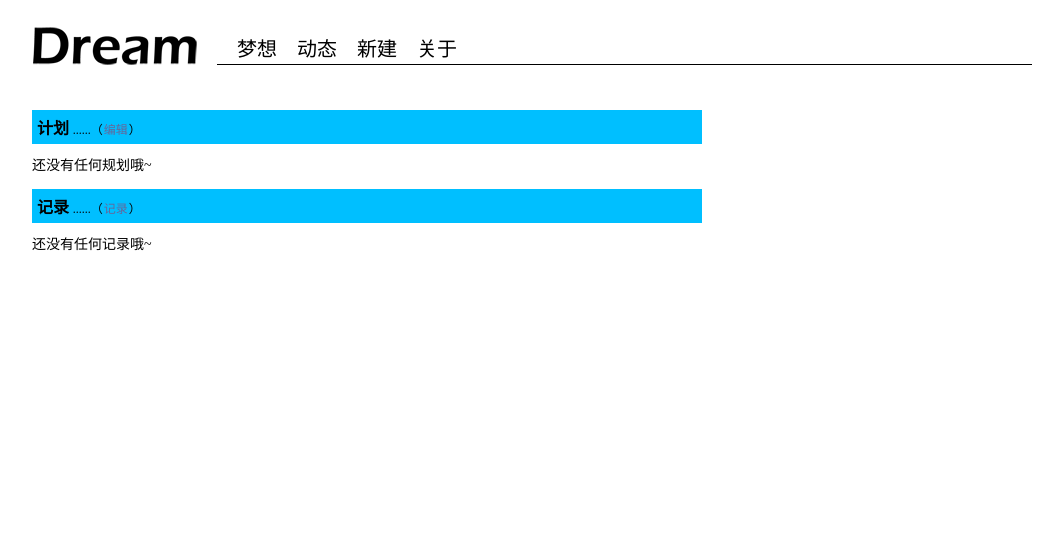
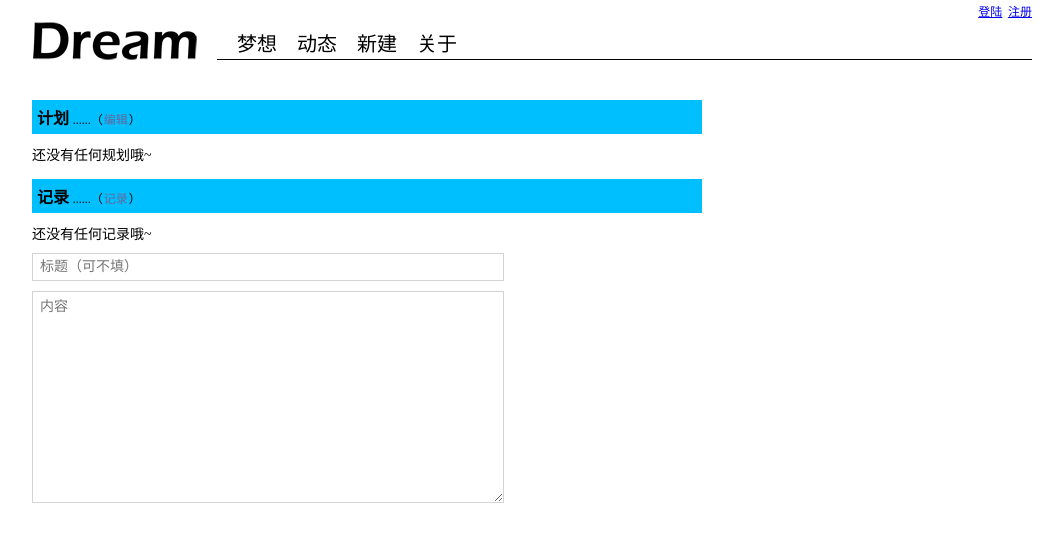
Before and after one commit to AaronJiang/beforeidie, a PHP site: page /goal_page_details.php?goalID=1 in a window 1280 px wide. Shown: the top 542 px of the page, without its empty margins (108-1170 px from the left). Run offline with PHP 8.4, Linux system fonts and the light colour scheme; data that the repository does not hold is empty; some libraries are stand-ins or nearby versions.

Commit message:
CSS小幅重构+开题添加多用户支持

```diff
--- a/dynamic.php
+++ b/dynamic.php
@@ -1,7 +1,6 @@
 <?php
 	require('header.php');
 	require_once('data_funs.inc');
-	require_once('public_funs.php');
 ?>
 
 <script type='text/javascript'>
--- a/goal_page_details.php
+++ b/goal_page_details.php
@@ -9,6 +9,30 @@ $(function(){
 	//全局变量
 	var GOAL_ID = <?php echo $_REQUEST['goalID'] ?>;
 
+	//初始化记录添加框
+	$('#dialog-add-log').dialog({
+		autoOpen: false,
+		modal: true,
+		draggable: false,
+		resizable: false,
+		title: '记录点滴',
+		width: 500,
+		buttons: {
+			'添加': function(){
+				$('#form-new-log').submit();
+			},
+			'取消': function(){
+				$(this).dialog('close');
+			}
+		}
+	});
+
+	//打开记录增加框
+	$('#cmd-add-log').click(function(){
+		$('#dialog-add-log').dialog('open');
+	});
+
+	//初始化步骤编辑框
 	$("#dialog-edit-steps").dialog({
 		autoOpen: false,
 		modal: true,
@@ -84,15 +108,15 @@ $(function(){
 	$("#cmd-edit-steps").click(function(){
 		$.ajax({
 			url: 'step_proc.php',
+			type: 'POST',
 			data: {
 				proc: 'getSteps',
 				goalID: GOAL_ID
 			},
 			dataType: 'json',
-			async: false,	//使用同步 Ajax，以解决
+			async: false,	//使用同步 Ajax，解决对话框居中问题
 			success: function(data){
 				var html = "<ul id='step-edit-list'>";
-
 				//若不存在步骤
 				if(data.length == 0){
 					html += "<li>";
@@ -113,6 +137,7 @@ $(function(){
 				html += '</ul>';
 
 				$("#dialog-edit-steps").html(html);
+
 			}
 		});
 
@@ -153,17 +178,17 @@ $(function(){
 	$goal = get_goal_by_ID($goalID);
 ?>
 
-<!-- 标题 -->
+<!-- Title 和 Prospect -->
 <div class='clearfix' id='goal-title-panel'>
 	<div class='floatleft'>
 		<h2 id='goal-details-title'> <?php echo $goal['Title']; ?> </h2>
 		<p id='goal-why'> <?php echo $goal['Reason']; ?> </p>
 	</div>
-	<!--<span id='cmd-finish-goal'>我做到了！</span>-->
 </div>
 
-<!-- 步骤  -->
-<div id='content-goal-steps'>
+<!-- Steps 和 Logs -->
+<div id='goal-details-panel'>
+
 	<div class='panel-header'>
 		<div class='panel-title'>计划</div>
 		<div class='panel-cmd-wapper'>......（<span class='panel-cmd' id='cmd-edit-steps'>编辑</span>）</div>
@@ -186,23 +211,8 @@ $(function(){
 
 	<div class='panel-header panel-log-header'>
 		<div class='panel-title'>记录</div>
-		<div class='panel-cmd-wapper'>......（<span class='panel-cmd' id='cmd-edit-steps'>记录</span>）</div>
+		<div class='panel-cmd-wapper'>......（<span class='panel-cmd' id='cmd-add-log'>记录</span>）</div>
 	</div>
-
-	<!--
-	<form id="form-new-log" action="log_proc.php" method="post">
-		<div>
-			<textarea id="log-content" placeholder="说点啥~" rows="3" name="logContent"></textarea>
-		</div>
-
-		<div>
-			<input type="submit" id="create-log" value="发表" />
-		</div>
-
-		<input type="hidden" name="goalID" value="<?php echo $goalID ?>" />
-		<input type="hidden" name="proc" value="new" />
-	</form>
-	-->
 
 	<?php
 	$logs = get_logs($goalID);
@@ -212,6 +222,9 @@ $(function(){
 	} else {
 		foreach($logs as $log){
 			echo "<div class='log-item'>";
+			if($log['LogTitle'] != ''){
+				echo "<p class='log-title'>". $log['LogTitle']. "</p>";
+			}
 			echo "<p class='log-content'>". $log['LogContent']. "</p>";
 			echo "<p class='log-time'>". $log['LogTime']. "</p>";
 			echo "</div>";
@@ -220,14 +233,25 @@ $(function(){
 	?>
 </div>
 
-<!-- 记录 -->
-<div id="content-goal-logs">
-
-
-
-</div>
+<!-- 边栏 -->
+<div id="goal-sidebar-panel"></div>
 
 <div id='dialog-edit-steps'></div>
+
+<div id='dialog-add-log'>
+	<form id="form-new-log" action="log_proc.php" method="post">
+		<div>
+			<input type='text' id='log-title' placeholder='标题（可不填）' name='logTitle'>
+		</div>
+
+		<div>
+			<textarea id="log-content" placeholder="内容" rows="3" name="logContent"></textarea>
+		</div>
+
+		<input type="hidden" name="goalID" value="<?php echo $goalID ?>" />
+		<input type="hidden" name="proc" value="new" />
+	</form>
+</div>
 
 <?php
 	require('footer.php');
--- a/goal_proc.php
+++ b/goal_proc.php
@@ -1,5 +1,5 @@
 <?php
-	require_once("public_funs.php");
+
 	require_once("data_funs.inc");
 
 	//调度请求
--- a/header.php
+++ b/header.php
@@ -12,12 +12,18 @@
 
 	<body>
 		<div id="header">
+			<a id="logo-link" href="home.php"></a>
 
-		<a id="logo-link" href="home.php"></a>
 			<ul id="nav" class="clearfix">
 				<li><a id="nav-goals" href="home.php">梦想</a></li>
 				<li><a id="nav-dynamic" href="dynamic.php">动态</a></li>
 				<li><a id="nav-newgoal" href="goal_page_new.php">新建</a></li>
 				<li><a id="nav-about" href="about.php">关于</a></li>
 			</ul>
+
+			<div id="account-info">
+				<?php //account_html_output(); ?>
+				<span><a href='account_page_login.php'>登陆</a><span>
+				<span><a href='account_page_register.php'>注册</a></span>
 			</div>
+		</div>
--- a/home.php
+++ b/home.php
@@ -26,7 +26,7 @@
 		echo "<div class='goal-item goal-item-". $goalType. "'>";
 
 		//简要信息
-		echo "<a class='goal-link' href='goal_page_details.php?&goalID=". $row['GoalID']. "'>";
+		echo "<a class='goal-link' href='goal_page_details.php?goalID=". $row['GoalID']. "'>";
 		echo "<p class='goal-title'>". stripslashes($row['Title']). "</p>";
 		echo "<p class='goal-logs-num'><b>". get_steps_num($row['GoalID']) . "</b>&nbsp;项计划 | <b>". get_logs_num($row['GoalID']) . "</b>&nbsp;条记录</p>";
 		if($goalType == 'future'){
--- a/log_funs.php
+++ b/log_funs.php
@@ -1,11 +1,11 @@
 <?php
-
 	require_once('public_funs.php');
 
 	//插入新动态
-	function new_log($logContent, $goalID){
+	function new_log($logTitle, $logContent, $goalID){
 		$goalID = trim($goalID);
 		$logTime = now_time();
+		$logTitle = trim($logTitle);
 		$logContent = trim($logContent);
 
 		if(!$logContent){
@@ -15,10 +15,11 @@
 
 		if(!get_magic_quotes_gpc()){
 			$logTime = addslashes($logTime);
+			$logTitle = addslashes($logTitle);
 			$logContent = addslashes($logContent);
 		}
 
-		$query = "insert into goal_logs values (NULL, '". $logTime. "', '". $logContent. "', '". $goalID. "')";
+		$query = "insert into goal_logs values (NULL, '". $logTime. "', '". $logTitle. "', '". $logContent. "', '". $goalID. "')";
 		$result = db_exec($query);
 
 		return $result? "true": "false";
--- a/log_proc.php
+++ b/log_proc.php
@@ -1,5 +1,4 @@
 <?php
-	require_once("public_funs.php");
 	require_once("data_funs.inc");
 
 	//调度请求
@@ -10,7 +9,8 @@
 			break;
 
 		case "new":
-			new_log($_REQUEST['logContent'], $_REQUEST['goalID']);
+			$logTitle = isset($_REQUEST['logTitle'])? $_REQUEST['logTitle']: '';
+			new_log($logTitle, $_REQUEST['logContent'], $_REQUEST['goalID']);
 			update_goal_updatetime($_REQUEST['goalID'], now_time());
 			page_jump($_SERVER['HTTP_REFERER']);
 			break;
--- a/step_proc.php
+++ b/step_proc.php
@@ -1,5 +1,4 @@
 <?php
-	require_once("public_funs.php");
 	require_once("data_funs.inc");
 
 	$proc = trim($_REQUEST['proc']);
--- a/style/style.css
+++ b/style/style.css
@@ -1,6 +1,5 @@
 /* Reset
 ------------------------------------------------------------*/
-
 body,div,dl,dt,dd,ul,ol,li,h1,h2,h3,h4,h5,h6,pre,form,fieldset,input,textarea,p,blockqoute,th,td,select{
 	margin:0;
 	padding:0;
@@ -12,7 +11,6 @@ textarea, input, select{
 
 /* Functions
 ------------------------------------------------------------*/
-
 .clearfix:before{
 	content:".";
 	display:block;
@@ -44,9 +42,8 @@ textarea, input, select{
 	float:left;
 }
 
-/* Layout
+/* 皮肤
 ------------------------------------------------------------*/
-
 body{
 	width:1000px;
 	margin:0 auto;
@@ -54,6 +51,39 @@ body{
 	background-color:white;
 	font-family:'微软雅黑';
 	font-size:15px;
+}
+
+/* 表单 */
+input{
+	border:1px solid lightgray;
+}
+
+input[type="text"], input[type="password"]{
+	padding:5px 7px;
+	font-size:14px;
+	font-family:'宋体';
+	margin:0 0 10px 0;
+	width:200px;
+}
+
+input[type='submit']{
+	font-size:14px;
+	font-family:'宋体';
+	padding:3px 10px;
+	cursor:pointer;
+}
+
+input[type='submit']:hover{
+	background-color:white;
+}
+
+textarea{
+	padding:5px 7px;
+	font-size:14px;
+	font-family:'宋体';
+	line-height:20px;
+	border:1px solid lightgray;
+	margin:0 0 10px 0;
 }
 
 /* jQuery Plugin
@@ -95,7 +125,8 @@ body{
 #header{
     background-repeat:no-repeat;
 	height:40px;
-	margin:25px 0 20px 0;
+	padding:20px 0 20px 0;
+	position:relative;
 }
 
 #logo-link{
@@ -135,6 +166,29 @@ body{
 #page-goals #nav-goals, #page-dynamic #nav-dynamic, #page-newgoal #nav-newgoal, #page-about #nav-about{
 	font-weight:bold;
 }
+
+/* Nav */
+#account-info{
+	position:absolute;
+	top:2px;
+	right:0px;
+}
+
+#account-info a{
+	display:inline-block;
+	text-decoration:underline;
+	font-size:12px;
+	font-family:'宋体';
+	cursor:pointer;
+	margin-left:2px;
+}
+
+/* User Account
+------------------------------------------------------------*/
+
+/* Login */
+
+
 
 /* Starts & Unstarts
 ------------------------------------------------------------*/
@@ -264,8 +318,7 @@ body{
 
 }
 
-/* dialog */
-
+/* Delay Dialog */
 #form-delay-goal #goal-starttime{
 	font-size:15px;
 	padding:4px 3px;
@@ -278,7 +331,7 @@ body{
 ------------------------------------------------------------*/
 .dynamic-item{
 	clear:both;
-	margin:0 0px 10px 0;
+	margin:0 0 10px 0;
 	border-bottom:1px dashed lightgray;
 	padding-bottom:5px;
 }
@@ -292,7 +345,7 @@ body{
 }
 
 .dynamic-content{
-	padding:15px 2em 0 2em;
+	padding:10px 15px 0 15px;
 	font-family:'宋体';
 	line-height:22px;
 }
@@ -304,126 +357,32 @@ body{
 	margin:5px 0 0 0;
 }
 
-/* New & Edit goal
+/* New & Edit Goal
 ------------------------------------------------------------*/
 
-#form-new-goal, #form-edit-goal{
+#form-new-goal #goal-title, #form-edit-goal #goal-title{
 	width:500px;
-	margin:20px 0 0 0;
-}
-
-#form-new-goal label, #form-edit-goal label{
-	display:block;
-	float:left;
-	margin-right:5px;
-	font-size:15px;
-}
-
-#form-new-goal #goal-title, #form-edit-goal #goal-title{
-	width:482px;
-	font-size:15px;
-	padding:8px;
-	margin:0 0 10px 0;
-	border:1px solid gray;
 }
 
 #form-new-goal #goal-why, #form-edit-goal #goal-why{
-	display:inline-block;
-	margin:5px 0 15px 0;
-	font-size:15px;
-	padding:8px;
-	width:482px;
-	border:1px solid gray;
+	width:500px;
 }
 
 #form-new-goal #goal-type, #form-edit-goal #goal-type{
 	margin:0 6px 12px 0;
 	font-size:15px;
 	padding:3px 3px 3px 2px;
-	border:1px solid gray;
+	border:1px solid lightgray;
 }
 
 #form-new-goal #goal-starttime, #form-edit-goal #goal-starttime{
-	font-size:15px;
 	padding:4px 3px;
 	display:none;
-	border:1px solid gray;
 	width:202px;
 }
 
-#form-new-goal #create-goal, #form-edit-goal #update-goal{
-	font-size:15px;
-	padding:3px 15px;
-	cursor:pointer;
-	border:1px solid gray;
-}
-
-#form-new-goal #create-goal:hover, #form-edit-goal #update-goal:hover{
-	background-color:white;
-}
-
-
 /* Goal Details
 ------------------------------------------------------------*/
-
-/* Goal Infomation */
-#goal-title-panel{
-	margin:0 0 10px 0;
-	padding:0 0 10px 0;
-}
-
-#goal-details-title{
-	font-size:20px;
-}
-
-#goal-why{
-	font-size:14px;
-	font-family:'宋体';
-	margin:5px 0 0 0;
-}
-
-#goal-logs-num{
-	font-size:12px;
-	color:#666;
-}
-
-#cmd-finish-goal{
-	float:right;
-	display:block;
-	border:1px solid gray;
-	padding:5px 5px 5px 10px;
-	font-size:15px;
-	cursor:pointer;
-	background-color:lightgray;
-	border-radius:5px;
-}
-
-#cmd-finish-goal:hover{
-	background-color:white;
-}
-
-#content-goal-steps #goal-starttime{
-	font-size:12px;
-	color:gray;
-	margin-bottom:5px;
-}
-
-/* Steps */
-#content-goal-steps{
-	width:67%;
-	float:left;
-	position:relative;
-}
-
-#content-goal-steps #goal-steps li{
-	list-style-position:inside;
-	list-style-type:square;
-	margin:0 0 5px 0;
-	padding:0 0 5px 0;
-	font-size:14px;
-	line-height:22px;
-	border-bottom:1px dashed lightgray;
-}
 
 /* Panel Header */
 .panel-header{
@@ -458,6 +417,55 @@ body{
 	color:white;
 }
 
+/* Layout */
+#goal-title-panel{
+	margin:0 0 15px 0;
+}
+
+#goal-details-panel{
+	width:67%;
+	float:left;
+	position:relative;
+}
+
+#goal-sidebar-panel{
+	width:30%;
+	float:right;
+	position:relative;
+}
+
+/* Goal Infomation */
+#goal-title-panel #goal-title{
+	font-size:20px;
+}
+
+#goal-title-panel #goal-why{
+	font-size:14px;
+	font-family:'宋体';
+	margin:5px 0 0 0;
+}
+
+#content-goal-steps #goal-starttime{
+	font-size:12px;
+	color:gray;
+	margin-bottom:5px;
+}
+
+/* Steps */
+#goal-details-panel #goal-steps{
+	margin:0 0 15px 0;
+}
+
+#goal-details-panel #goal-steps li{
+	list-style-position:inside;
+	list-style-type:square;
+	margin:0 0 5px 0;
+	padding:0 0 5px 0;
+	font-size:14px;
+	line-height:22px;
+	border-bottom:1px dashed lightgray;
+}
+
 /* Step Dialog */
 #step-edit-list li{
 	list-style-type: none;
@@ -467,7 +475,7 @@ body{
 	padding:5px 8px;
 	margin-top:10px;
 	font-size:14px;
-	line-height:22px;
+	line-height:20px;
 	width:310px;
 	border:1px solid lightgray;
 	outline:none;
@@ -493,57 +501,39 @@ body{
 }
 
 /* logs */
-#content-goal-logs{
-	width:30%;
-	float:right;
-	position:relative;
-	background-color:white;
-	margin-bottom:20px;
+#goal-details-panel .log-item{
+	border-bottom:1px dashed lightgray;
+	margin:0 0 10px 0;
 }
 
-.panel-log-header{
-	margin-top:15px;
+#goal-details-panel .log-title{
+	font-size:15px;
+	font-family:'宋体';
+	font-weight:bold;
 }
 
-.log-item{
-	margin-bottom:5px;
-	padding:0 0 5px 0;
-	border-bottom:1px dashed lightgray;
-	clear:both;
+#goal-details-panel .log-content{
+	font-size:14px;
+	line-height:22px;
+	padding:5px 5px 0 5px;
 }
 
-.log-content{
-	font-size:14px;
-	line-height:22px;
-}
-
-.log-time{
+#goal-details-panel .log-time{
 	text-align:right;
 	font-size:12px;
-	margin-top:8px;
+	margin:5px 0;
 	color:gray;
 }
 
-#form-new-log #log-content{
-	margin:5px 0 0 0;
-	padding:6px;
-	width:646px;
-	font-size:14px;
-	line-height:20px;
-	border:1px solid lightgray;
+/* Log Dialog */
+#form-new-log #log-title{
+	margin:10px 0 10px 0;
+	width:456px;
 }
 
-#form-new-log #create-log{
-	margin:10px 0;
-	font-size:15px;
-	padding:3px 15px;
-	cursor:pointer;
-	border:1px solid gray;
-	float:right;
-}
-
-#form-new-log #create-log:hover{
-	background-color:white;
+#form-new-log #log-content{
+	width:456px;
+	height:200px;
 }
 
 /* About
```
Also changed, not shown: account_page_login.php (added, +20 -0 lines), account_page_register.php (added, +27 -0 lines), data_funs.inc (+4 -3 lines), account_funs.php (added), account_page_change_pwd.php (added), account_page_details.php (added), account_page_forgot_pwd.php (added), account_proc.php (added). Lines whose indentation alone changed are shown as unchanged.
